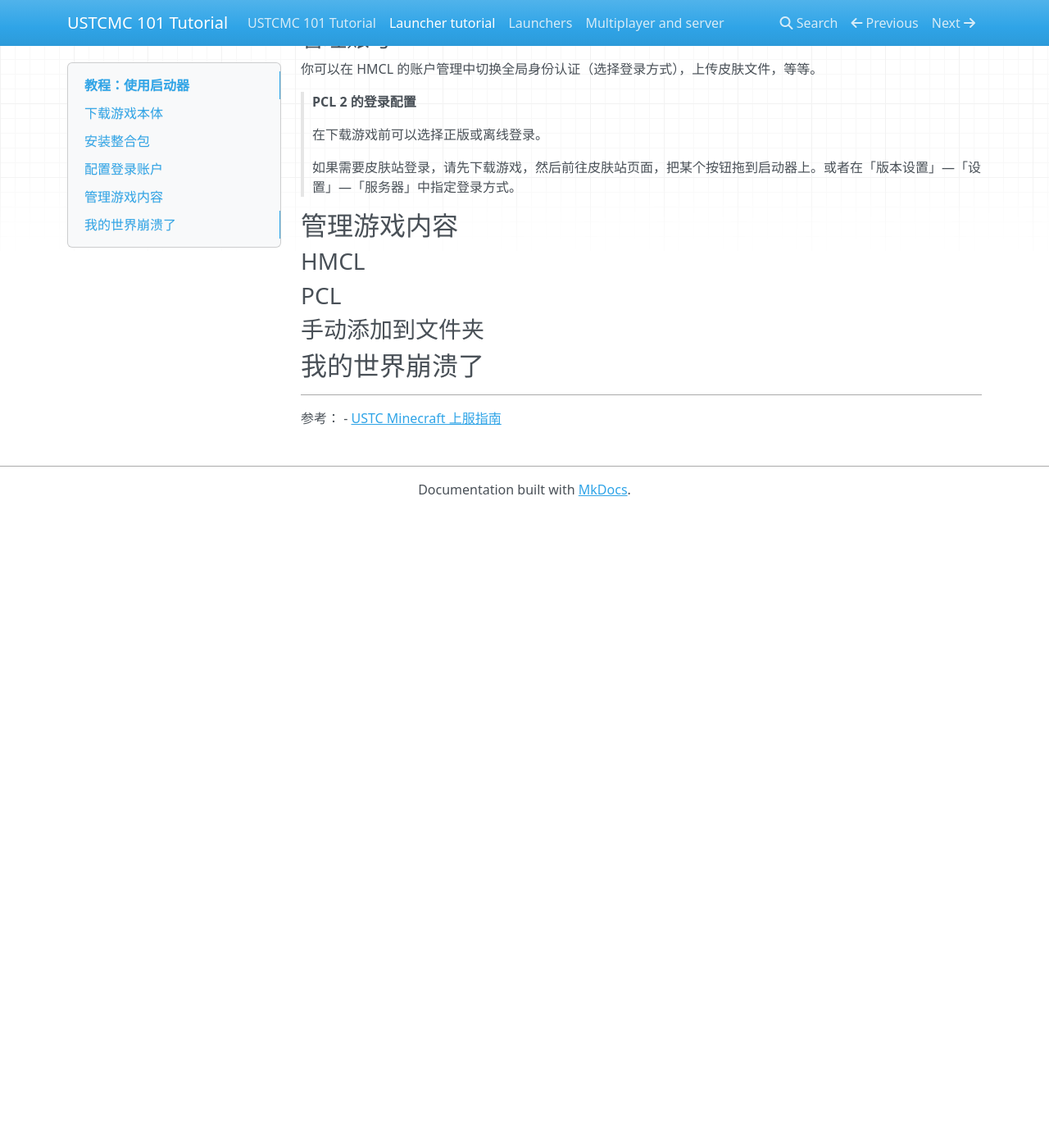
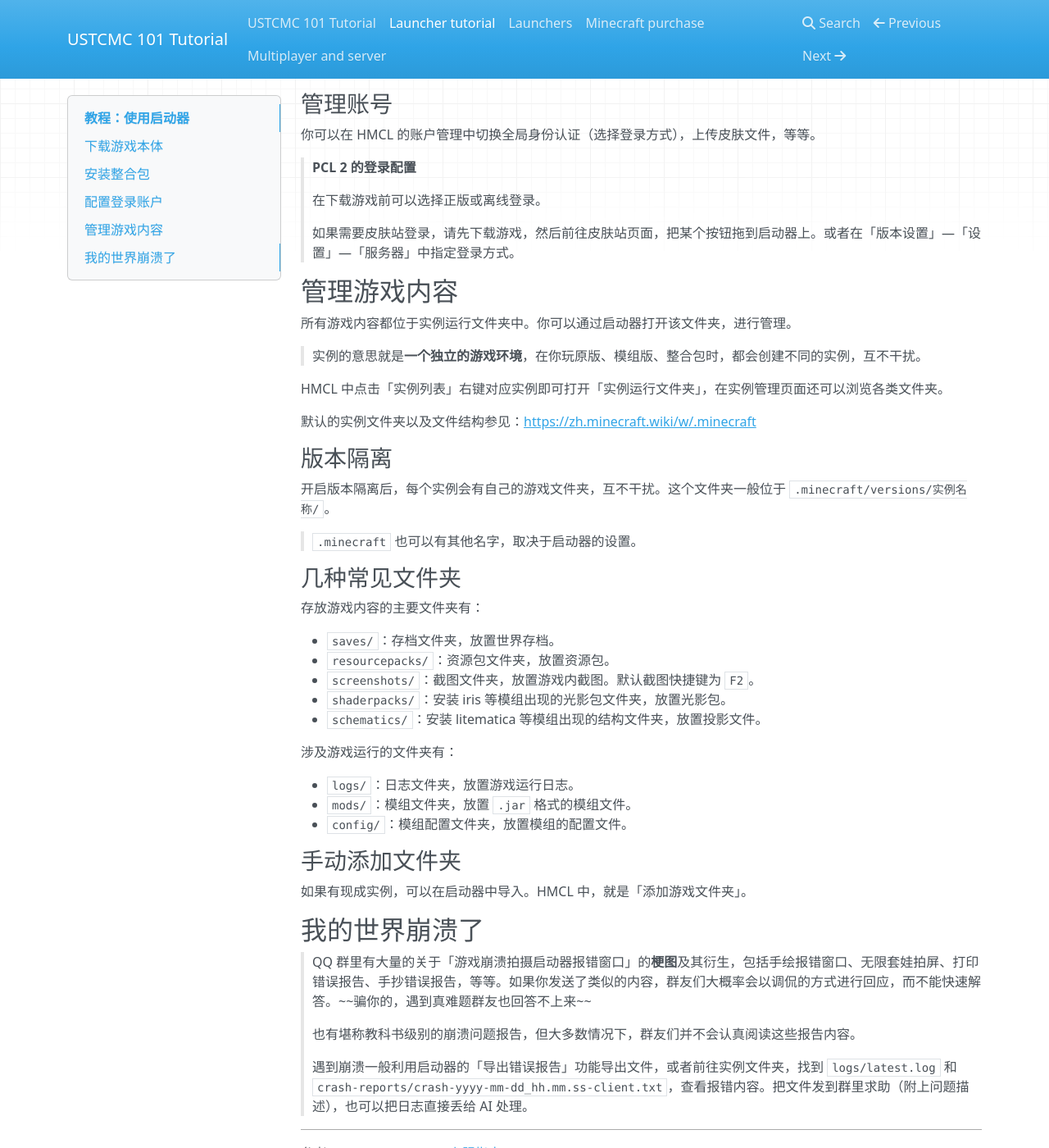
Before and after one commit to Miaoning-exe/USTCMC_mc101, an MkDocs documentation site: the page built from docs/launcher_tutorial.md, in a window 1280 px wide and 1400 px high, scrolled down 1518 px. Shown: the whole window at 82% size. Built offline with MkDocs 1.6.1, drawn with Linux system fonts in a browser that asks for light colours; nearby versions of some CDN libraries; before the commit the page ends 2143 px from its top, so only the background shows below that; some of the changed text lies outside the part shown.

Commit message:
update docs

```diff
--- a/docs/launcher_tutorial.md
+++ b/docs/launcher_tutorial.md
@@ -1,7 +1,7 @@
 <!--
 Author:     Lylighte
 Date:
-Title:     Tutorial of Using Launchers
+Title:      教程：使用启动器
  -->
 
 # 教程：使用启动器
@@ -44,15 +44,11 @@
 
 ![](../pic/2025/11/2025-11-08%20222655.jpg)
 
-<!-- ### 使用PCL启动器
-
-### 使用HMCL启动器 -->
-
 ### 整合包导入失败？
 
 ## 配置登录账户
 
-作者认为 HMCL 的账户管理做得比 PCL 2 好，下文均以 HMCL 为例。
+作者认为 HMCL 的账户管理做得比 PCL 2 好，下文均**以 HMCL 为例**。
 
 HMCL 的账户管理从主界面左上角「账户」进入。
 
@@ -65,6 +61,8 @@
 ### 使用皮肤站登录
 
 左下「添加认证服务器-外置登录」，输入认证服务器地址。对于 USTC Minecraft 皮肤站，输入 `https://mc.genshin.ac.cn/` 即可，启动器会自动识别补全。
+
+相同的方法可以添加其他皮肤站。
 
 ### 离线登录
 
@@ -82,13 +80,49 @@
 
 ## 管理游戏内容
 
-### HMCL
+所有游戏内容都位于实例运行文件夹中。你可以通过启动器打开该文件夹，进行管理。
 
-### PCL
+> 实例的意思就是**一个独立的游戏环境**，在你玩原版、模组版、整合包时，都会创建不同的实例，互不干扰。
 
-### 手动添加到文件夹
+HMCL 中点击「实例列表」右键对应实例即可打开「实例运行文件夹」，在实例管理页面还可以浏览各类文件夹。
+
+默认的实例文件夹以及文件结构参见：[https://zh.minecraft.wiki/w/.minecraft](https://zh.minecraft.wiki/w/.minecraft)
+
+### 版本隔离
+
+开启版本隔离后，每个实例会有自己的游戏文件夹，互不干扰。这个文件夹一般位于 `.minecraft/versions/实例名称/`。
+
+> `.minecraft` 也可以有其他名字，取决于启动器的设置。
+
+### 几种常见文件夹
+
+存放游戏内容的主要文件夹有：
+
+- `saves/`：存档文件夹，放置世界存档。
+- `resourcepacks/`：资源包文件夹，放置资源包。
+- `screenshots/`：截图文件夹，放置游戏内截图。默认截图快捷键为 `F2`。
+- `shaderpacks/`：安装 iris 等模组出现的光影包文件夹，放置光影包。
+- `schematics/`：安装 litematica 等模组出现的结构文件夹，放置投影文件。
+
+涉及游戏运行的文件夹有：
+
+- `logs/`：日志文件夹，放置游戏运行日志。
+- `mods/`：模组文件夹，放置 `.jar` 格式的模组文件。
+- `config/`：模组配置文件夹，放置模组的配置文件。
+
+### 手动添加文件夹
+
+如果有现成实例，可以在启动器中导入。HMCL 中，就是「添加游戏文件夹」。
 
 ## 我的世界崩溃了
+
+> QQ 群里有大量的关于「游戏崩溃拍摄启动器报错窗口」的**梗图**及其衍生，包括手绘报错窗口、无限套娃拍屏、打印错误报告、手抄错误报告，等等。如果你发送了类似的内容，群友们大概率会以调侃的方式进行回应，而不能快速解答。~~骗你的，遇到真难题群友也回答不上来~~
+>
+> 也有堪称教科书级别的崩溃问题报告，但大多数情况下，群友们并不会认真阅读这些报告内容。
+>
+> 遇到崩溃一般利用启动器的「导出错误报告」功能导出文件，或者前往实例文件夹，找到 `logs/latest.log` 和 `crash-reports/crash-yyyy-mm-dd_hh.mm.ss-client.txt`，查看报错内容。把文件发到群里求助（附上问题描述），也可以把日志直接丢给 AI 处理。
+
+<!-- 提问的艺术？ -->
 
 ---
 
```
Also changed, not shown: docs/minecraft_purchase.md (added, +158 -0 lines), docs/multiplayer_and_server.md (+3 -1 lines).
